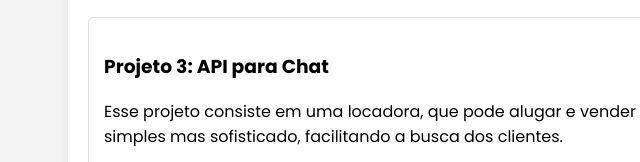
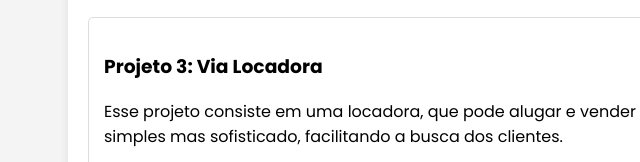
Before and after one commit to ingrid504/portifolio, a plain HTML site: page index.html in a window 1280 px wide. Shown: the part 1751-1913 px from the top of the page, 152-792 px from the left. Drawn offline with Linux system fonts and the light colour scheme; files whose address does not match are found by name.

Commit message:
Update index.html

```diff
--- a/index.html
+++ b/index.html
@@ -59,7 +59,7 @@
             <a href="https://ingrid504.github.io/EletroShop/" target="_blank">Ver projeto.</a>
         </div>
         <div class="projeto">
-            <h3>Projeto 3: API para Chat</h3>
+            <h3>Projeto 3: Via Locadora</h3>
             <p>Esse projeto consiste em uma locadora, que pode alugar e vender . Ele integra um sistema simples mas sofisticado, facilitando a busca dos clientes.</p>
             <img src="../portifolio/img/Captura de tela 2025-03-14 163239.png" alt="">
             <a href="https://ingrid504.github.io/Site_2.0/" target="_blank">Ver projeto.</a>
```
